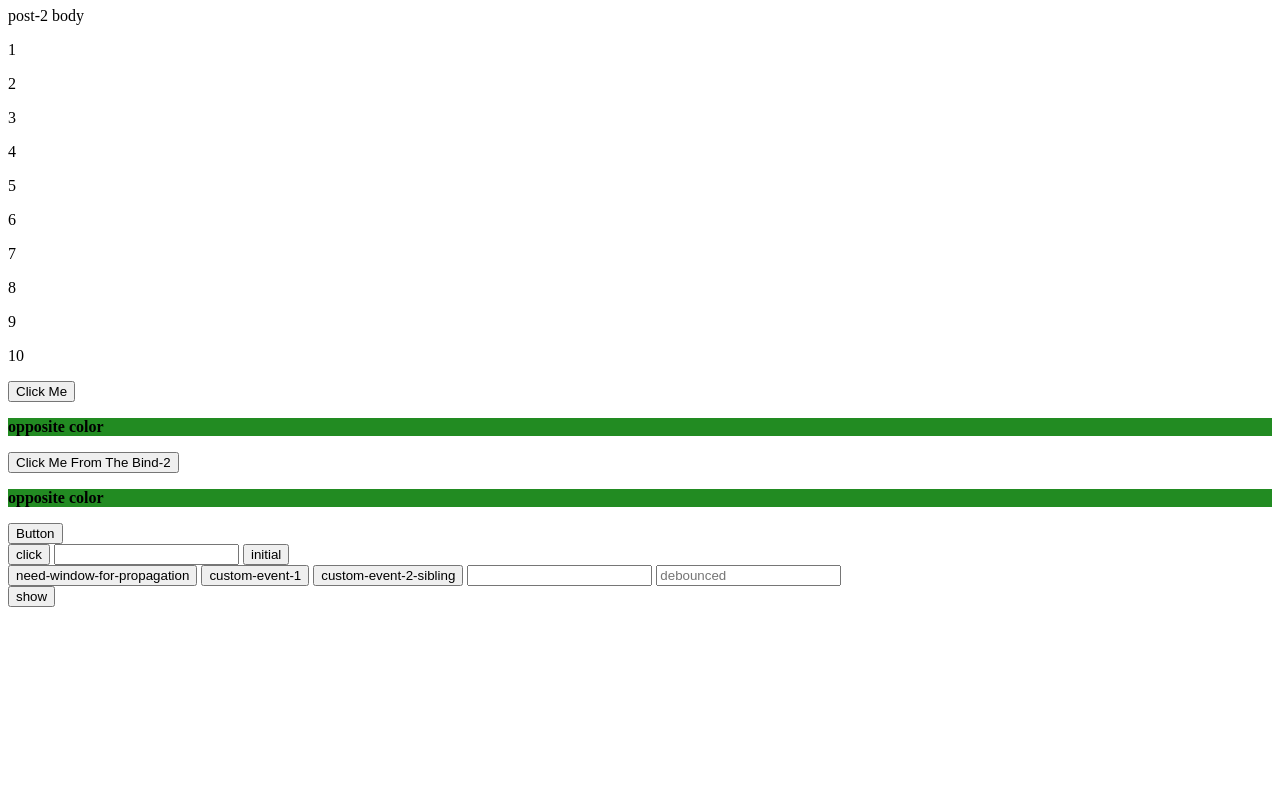
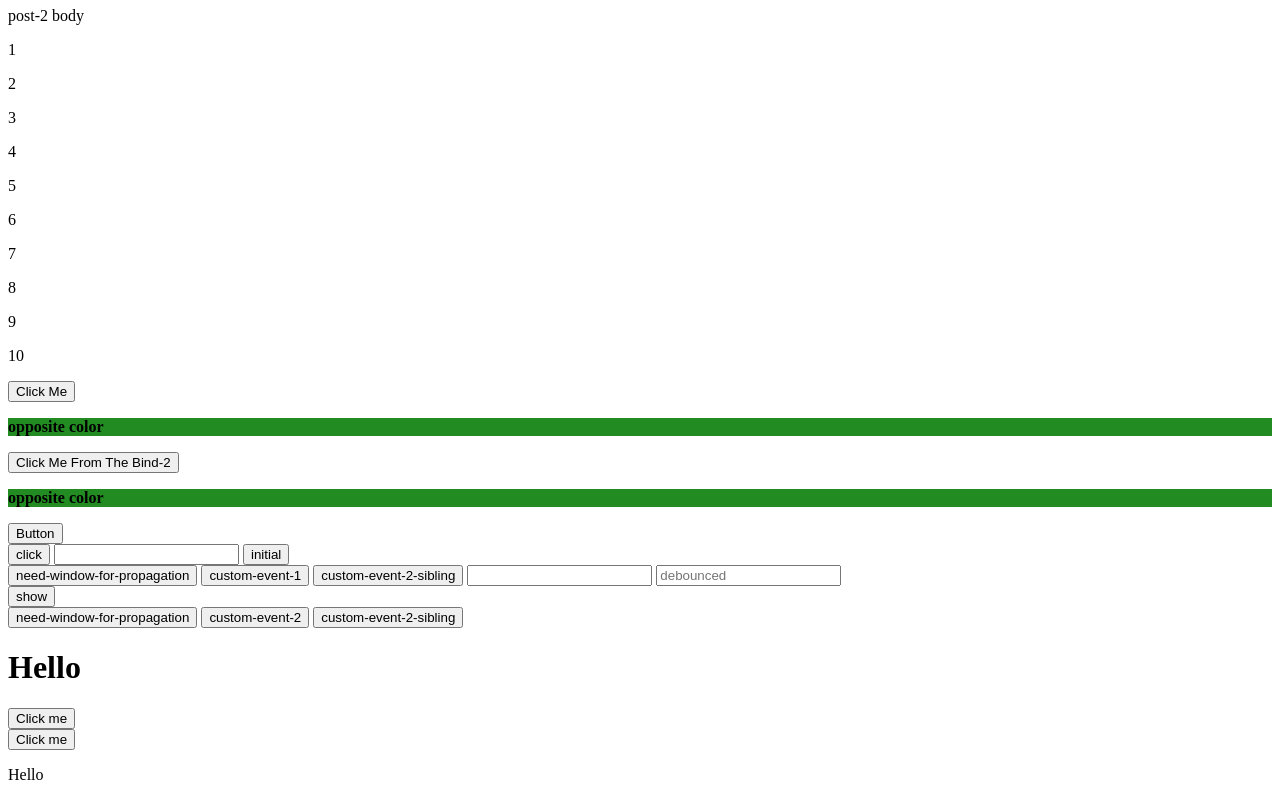
Before and after one commit to khalid-el-masnaoui/Alpine.js-practice, a plain HTML site: page index.html in a window 1280 px wide. Shown: the part 724-1524 px from the top of the page. Before the commit the page ends 1339 px from the top, so only its background shows below. Drawn offline with nearby package versions, Linux system fonts and the light colour scheme; no server answers.

Commit message:
dispatch

```diff
--- a/index.html
+++ b/index.html
@@ -291,6 +291,39 @@
       <button @click="modal=true">show</button>
       <button x-show="modal" @click.outside="modal=false">content</button>
     </div>
+
+    <!--$dispatch-->
+
+    <div
+      x-data
+      @foo2="console.log('Button Was Clicked via custom event!', $event.detail.foo)"
+    >
+      <button
+        @bar2.window="console.log('Button Was Clicked via custom event-sibling!', $event.detail.bar)"
+      >
+        need-window-for-propagation
+      </button>
+      <button @click="$dispatch('foo2', { foo: 'bar' })">custom-event-2</button>
+      <button @click="$dispatch('bar2', { bar: 'foo' })">
+        custom-event-2-sibling
+      </button>
+    </div>
+
+    <div x-data="{ title: 'Hello' }" @set-title.window="title = $event.detail">
+      <h1 x-text="title"></h1>
+    </div>
+
+    <div x-data>
+      <button @click="$dispatch('set-title', 'Hello World!')">Click me</button>
+    </div>
+
+    <div x-data="{ title: 'Hello' }">
+      <span x-model="title">
+        <button @click="$dispatch('input', 'Hello World!')">Click me</button>
+        <p x-text="title"></p>
+        <!-- After the button is pressed, `x-model` will catch the bubbling "input" event, and update title. -->
+      </span>
+    </div>
   </body>
   <script src="app.js"></script>
   <script>
```
